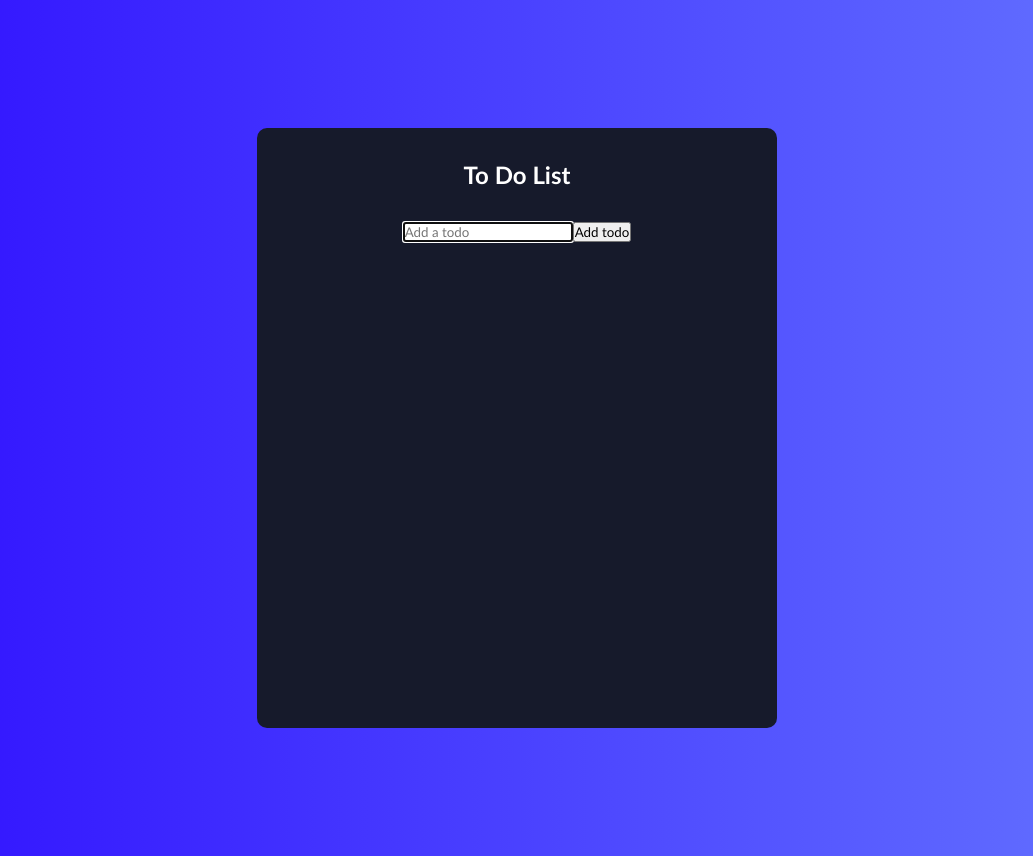
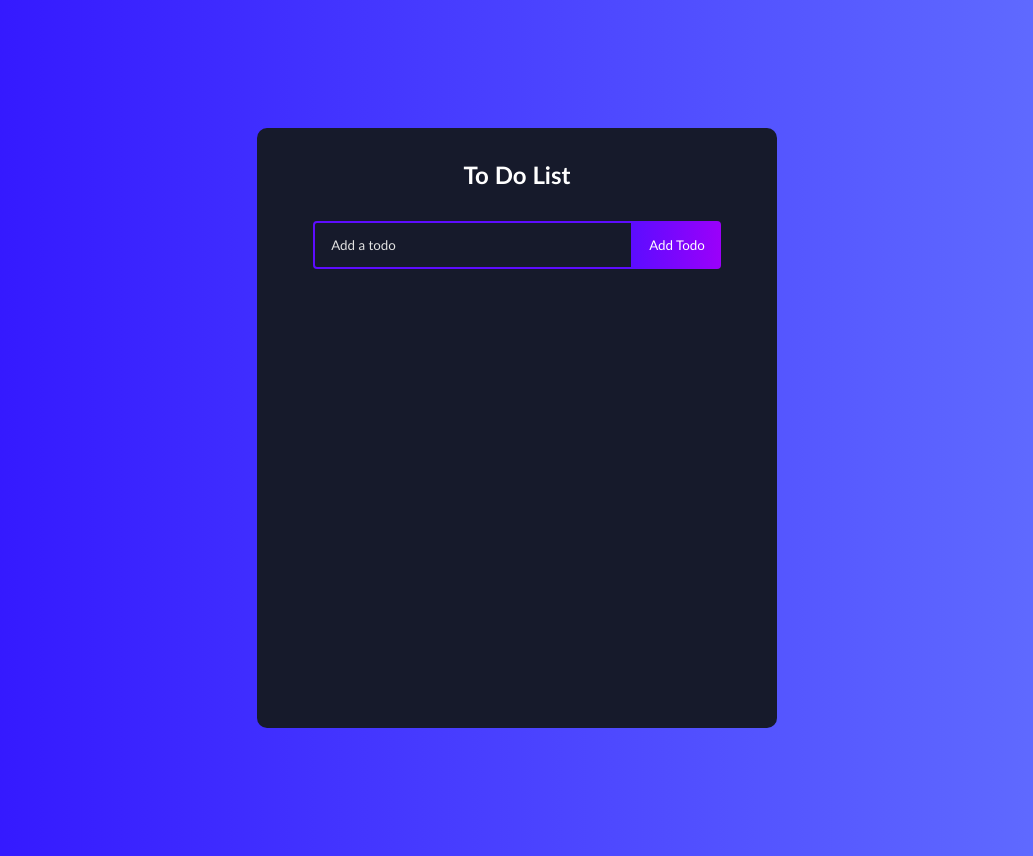
Before and after one commit to aaburzak/react_todo, a React (Create React App) app: page / in a window 1280 px wide. Shown: the whole page, without its empty margins (123-1156 px from the left). Built offline with nearby package versions, Linux system fonts and the light colour scheme.

Commit message:
found and corrected typo error in TodoList.js

```diff
--- a/src/components/TodoForm.js
+++ b/src/components/TodoForm.js
@@ -26,9 +26,9 @@ const handleSubmit = e => {
 };
 
   return (
-    <form className="todo_form" onSubmit={handleSubmit}>
-        <input type="text" placeholder='Add a todo' value={input} name='text' className ='todo_input' onChange={handleChange} ref={inputRef} />
-        <button className="todo_button">Add todo</button>
+    <form className="todo-form" onSubmit={handleSubmit}>
+        <input type="text" placeholder='Add a todo' value={input} name='text' className ='todo-input' onChange={handleChange} ref={inputRef} />
+        <button className="todo-button">Add todo</button>
     </form>
   )
 }
--- a/src/components/TodoList.js
+++ b/src/components/TodoList.js
@@ -49,7 +49,7 @@ const completeTodo = id => {
     <div>
         <h1>To Do List</h1>
         <TodoForm onSubmit={addTodo} />
-        <Todo todos={todos} completeTodos={completeTodo} removeTodo ={removeTodo} updateTodo={updateTodo} />
+        <Todo todos={todos} completeTodo={completeTodo} removeTodo ={removeTodo} updateTodo={updateTodo} />
     </div>
   )
 }
```
Also changed, not shown: src/components/Todo.js (+9 -4 lines).
